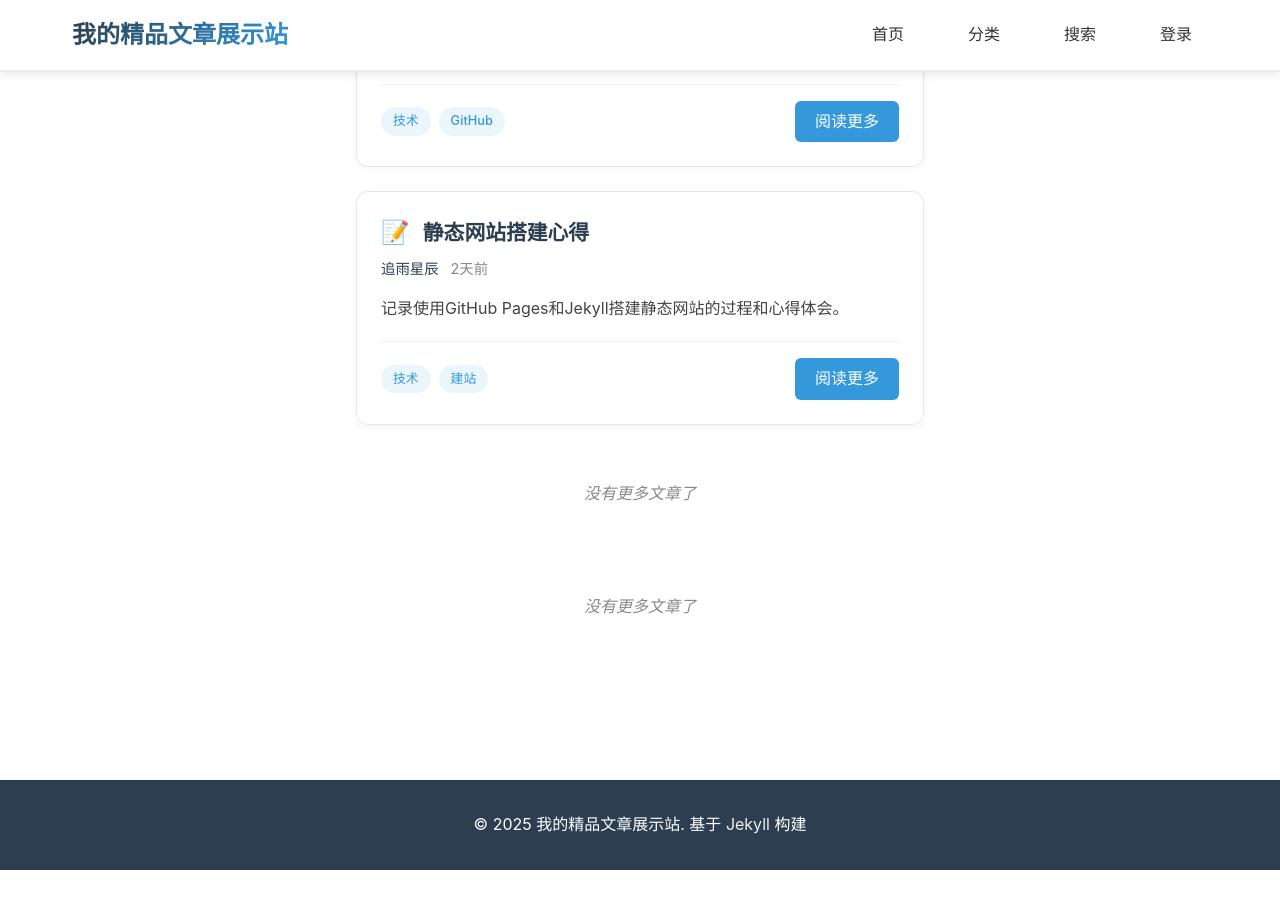
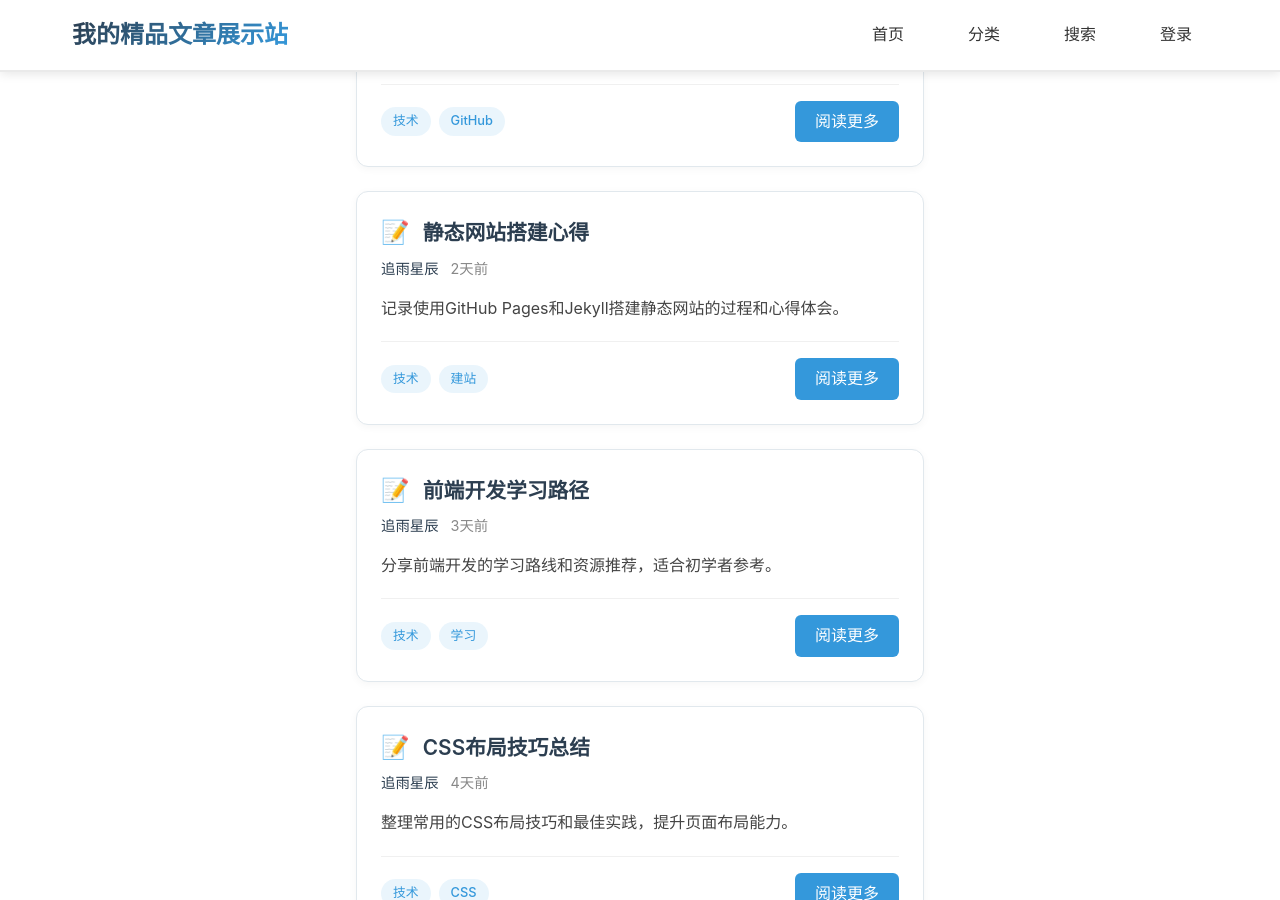
Before and after one commit to zhuiyuxingchen/intp.io, a Jekyll site: the page built from index.md, in a window 1280 px wide and 900 px high, scrolled down 453 px. Built offline with Jekyll 4.4.1, drawn with Linux system fonts in a browser that asks for light colours; some of the changed lines change nothing that is shown.

Commit message:
Update index.md

```diff
--- a/index.md
+++ b/index.md
@@ -4,24 +4,24 @@ title: 首页
 ---
 
 <div class="feed-container">
-    <!-- 文章流将在这里动态加载 -->
     <div id="articleFeed" class="article-feed">
         <!-- 文章将通过JavaScript动态加载 -->
     </div>
 
-    <!-- 加载更多按钮 -->
     <div class="load-more-container">
-        <button id="loadMore" class="load-more-btn">加载更多文章</button>
         <div id="loadingIndicator" class="loading-indicator" style="display: none;">
             <div class="spinner"></div>
             <span>正在加载...</span>
+        </div>
+        <div id="noMoreArticles" class="no-more-articles" style="display: none;">
+            <p>🎉 已经看完所有文章了！</p >
         </div>
     </div>
 </div>
 
 <script>
-// 文章数据（在实际应用中，这些数据可以从Jekyll的site.posts生成）
-const articles = [
+// 完整的文章数据（模拟）
+const allArticles = [
     {
         id: 1,
         title: "我的第一篇文章",
@@ -52,22 +52,141 @@ const articles = [
         url: "/intp.io/2024/01/17/静态网站搭建心得.html",
         categories: ["技术", "建站"]
     },
+    {
+        id: 4,
+        title: "前端开发学习路径",
+        author: "追雨星辰",
+        date: "3天前",
+        excerpt: "分享前端开发的学习路线和资源推荐，适合初学者参考。",
+        content: "完整的文章内容...",
+        url: "/intp.io/2024/01/18/前端开发学习路径.html",
+        categories: ["技术", "学习"]
+    },
+    {
+        id: 5,
+        title: "CSS布局技巧总结",
+        author: "追雨星辰",
+        date: "4天前",
+        excerpt: "整理常用的CSS布局技巧和最佳实践，提升页面布局能力。",
+        content: "完整的文章内容...",
+        url: "/intp.io/2024/01/19/css布局技巧总结.html",
+        categories: ["技术", "CSS"]
+    }
     // 可以继续添加更多测试文章...
 ];
 
-// 文章流功能
-document.addEventListener('DOMContentLoaded', function() {
-    const articleFeed = document.getElementById('articleFeed');
-    const loadMoreBtn = document.getElementById('loadMore');
-    const loadingIndicator = document.getElementById('loadingIndicator');
+class ArticleFeed {
+    constructor() {
+        this.feedContainer = document.getElementById('articleFeed');
+        this.loadingIndicator = document.getElementById('loadingIndicator');
+        this.noMoreArticles = document.getElementById('noMoreArticles');
 
-    let currentPage = 0;
-    const articlesPerPage = 3;
+        this.currentPage = 0;
+        this.articlesPerPage = 2; // 每次加载2篇文章
+        this.isLoading = false;
+        this.hasMoreArticles = true;
 
-    // 渲染单篇文章
-    function renderArticle(article) {
+        this.init();
+    }
+
+    init() {
+        this.loadArticles();
+        this.setupScrollListener();
+    }
+
+    // 设置滚动监听
+    setupScrollListener() {
+        // 使用防抖函数避免频繁触发
+        this.scrollHandler = this.throttle(() => {
+            if (this.shouldLoadMore()) {
+                this.loadArticles();
+            }
+        }, 200);
+
+        window.addEventListener('scroll', this.scrollHandler);
+    }
+
+    // 节流函数
+    throttle(func, limit) {
+        let inThrottle;
+        return function() {
+            const args = arguments;
+            const context = this;
+            if (!inThrottle) {
+                func.apply(context, args);
+                inThrottle = true;
+                setTimeout(() => inThrottle = false, limit);
+            }
+        }
+    }
+
+    // 判断是否应该加载更多
+    shouldLoadMore() {
+        if (this.isLoading || !this.hasMoreArticles) {
+            return false;
+        }
+
+        const scrollTop = window.scrollY;
+        const windowHeight = window.innerHeight;
+        const documentHeight = document.documentElement.scrollHeight;
+
+        // 当滚动到距离底部300px时开始加载
+        return (scrollTop + windowHeight >= documentHeight - 300);
+    }
+
+    // 加载文章
+    async loadArticles() {
+        if (this.isLoading || !this.hasMoreArticles) return;
+
+        this.isLoading = true;
+        this.showLoading();
+
+        try {
+            // 模拟网络延迟
+            await new Promise(resolve => setTimeout(resolve, 800));
+
+            const startIndex = this.currentPage * this.articlesPerPage;
+            const endIndex = startIndex + this.articlesPerPage;
+            const articlesToShow = allArticles.slice(startIndex, endIndex);
+
+            if (articlesToShow.length > 0) {
+                articlesToShow.forEach(article => {
+                    this.feedContainer.appendChild(this.createArticleElement(article));
+                });
+                this.currentPage++;
+
+                // 检查是否还有更多文章
+                this.hasMoreArticles = (this.currentPage * this.articlesPerPage) < allArticles.length;
+
+                if (!this.hasMoreArticles) {
+                    this.showNoMoreArticles();
+                    // 移除滚动监听，因为已经没有更多文章了
+                    window.removeEventListener('scroll', this.scrollHandler);
+                }
+            } else {
+                this.hasMoreArticles = false;
+                this.showNoMoreArticles();
+                window.removeEventListener('scroll', this.scrollHandler);
+            }
+        } catch (error) {
+            console.error('加载文章失败:', error);
+        } finally {
+            this.isLoading = false;
+            this.hideLoading();
+        }
+    }
+
+    // 创建文章元素
+    createArticleElement(article) {
+        const articleEl = document.createElement('article');
+        articleEl.className = 'article-card';
+        articleEl.innerHTML = this.getArticleHTML(article);
+        return articleEl;
+    }
+
+    // 获取文章HTML
+    getArticleHTML(article) {
         return `
-        <article class="article-card" data-article-id="${article.id}">
             <div class="article-header">
                 <h2 class="article-title">
                     <span class="article-icon">📝</span>
@@ -91,49 +210,27 @@ document.addEventListener('DOMContentLoaded', function() {
                 </div>
                 <a href=" " class="read-more-btn">阅读更多</a >
             </div>
-        </article>
         `;
     }
 
-    // 加载更多文章
-    function loadMoreArticles() {
-        loadingIndicator.style.display = 'flex';
-        loadMoreBtn.style.display = 'none';
-
-        // 模拟网络延迟
-        setTimeout(() => {
-            const startIndex = currentPage * articlesPerPage;
-            const endIndex = startIndex + articlesPerPage;
-            const articlesToShow = articles.slice(startIndex, endIndex);
-
-            if (articlesToShow.length > 0) {
-                articlesToShow.forEach(article => {
-                    articleFeed.innerHTML += renderArticle(article);
-                });
-                currentPage++;
-                loadMoreBtn.style.display = 'block';
-            } else {
-                loadMoreBtn.style.display = 'none';
-                articleFeed.innerHTML += '<p class="no-more-articles">没有更多文章了</p >';
-            }
-
-            loadingIndicator.style.display = 'none';
-        }, 800);
+    // 显示加载指示器
+    showLoading() {
+        this.loadingIndicator.style.display = 'flex';
     }
 
-    // 初始化加载第一页
-    loadMoreArticles();
+    // 隐藏加载指示器
+    hideLoading() {
+        this.loadingIndicator.style.display = 'none';
+    }
 
-    // 绑定加载更多按钮事件
-    loadMoreBtn.addEventListener('click', loadMoreArticles);
+    // 显示没有更多文章
+    showNoMoreArticles() {
+        this.noMoreArticles.style.display = 'block';
+    }
+}
 
-    // 无限滚动（可选）
-    window.addEventListener('scroll', function() {
-        if (window.innerHeight + window.scrollY >= document.body.offsetHeight - 1000) {
-            if (!loadingIndicator.style.display || loadingIndicator.style.display === 'none') {
-                loadMoreArticles();
-            }
-        }
-    });
+// 页面加载完成后初始化文章流
+document.addEventListener('DOMContentLoaded', function() {
+    new ArticleFeed();
 });
 </script>
```
